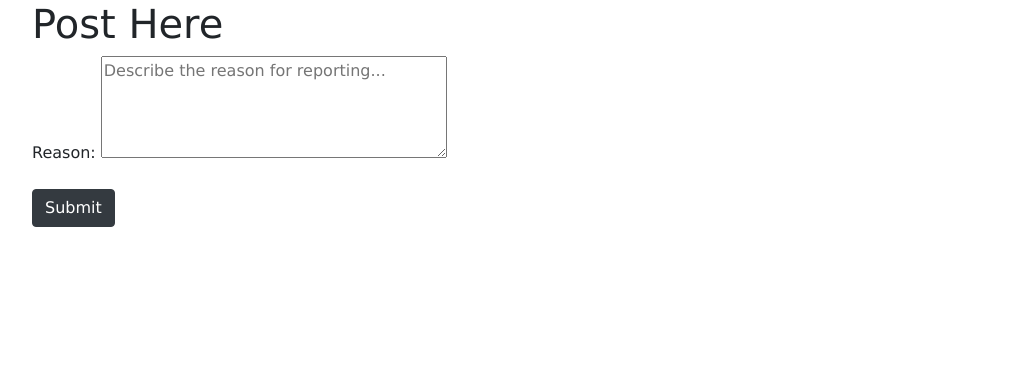
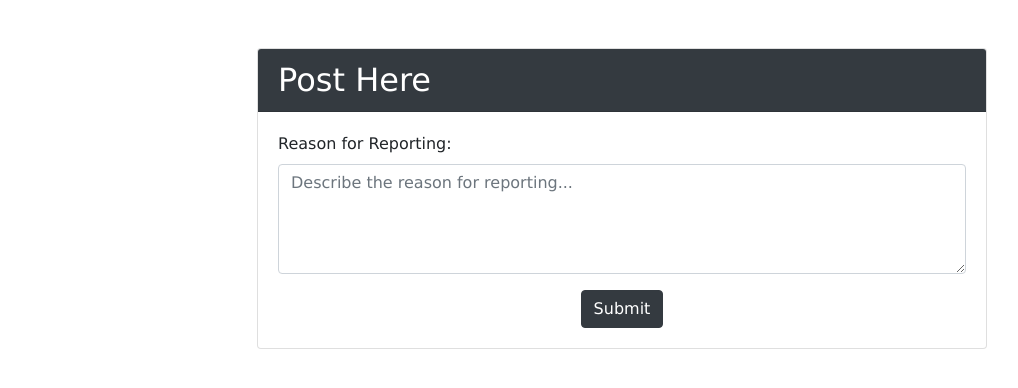
Before and after one commit to Anato-Eini/IntelliForums, a Django app: page /post/report_comment/3 in a window 1280 px wide. Shown: the part 56-444 px from the top of the page, without its empty margins (18-1036 px from the left). Run offline with Django 5.2, Linux system fonts and the light colour scheme; data comes from the database, SQL or seed files in the repository; some libraries are stand-ins or nearby versions.

Commit message:
Improve UI/UX for report post/comment

```diff
--- a/myblogsite/blog/forms.py
+++ b/myblogsite/blog/forms.py
@@ -199,7 +199,13 @@ class ReportPostForm(forms.ModelForm):
         model = ReportPost
         fields = ['reason']
         widgets = {
-            'reason': forms.Textarea(attrs={'placeholder': 'Describe the reason for reporting...', 'rows': 4}),
+            'reason': forms.Textarea(
+            attrs={
+                'class': 'form-control',
+                'placeholder': 'Describe the reason for reporting...',
+                'rows': 4
+            }
+            ),
         }
 
 class ReportCommentForm(forms.ModelForm):
@@ -207,5 +213,14 @@ class ReportCommentForm(forms.ModelForm):
         model = ReportComment
         fields = ['reason']
         widgets = {
-            'reason' : forms.Textarea(attrs={'placeholder': 'Describe the reason for reporting...', 'rows': 4}),
+            'reason': forms.Textarea(
+                attrs={
+                    'class': 'form-control',
+                    'placeholder': 'Describe the reason for reporting...',
+                    'rows': 4
+                }
+            ),
         }
+        labels = {
+            'reason': 'Reason for Reporting'
+        }
--- a/myblogsite/blog/templates/report_comment.html
+++ b/myblogsite/blog/templates/report_comment.html
@@ -9,15 +9,29 @@
 <body>
 
     {% include 'header.html' %}
-    <form action="" method="post" enctype="multipart/form-data" style = "margin: 0 50px;">
-        <h1>Post Here</h1>
-        {% csrf_token %}
+    <div class="container mt-5">
+        <div class="row justify-content-center">
+            <div class="col-md-8">
+                <div class="card">
+                    <div class="card-header bg-dark text-white">
+                        <h2 class="mb-0">Post Here</h2>
+                    </div>
+                    <div class="card-body">
+                        <form action="" method="post" enctype="multipart/form-data">
+                            {% csrf_token %}
 
-        {{ form.non_field_errors }}
+                            {{ form.non_field_errors }}
 
-        {{ form.as_p }}
+                            {{ form.as_p }}
 
-        <button type="submit" class="btn btn-dark">Submit</button>
-    </form>
+                            <div class="text-center">
+                                <button type="submit" class="btn btn-dark">Submit</button>
+                            </div>
+                        </form>
+                    </div>
+                </div>
+            </div>
+        </div>
+    </div>
 </body>
 </html>
--- a/myblogsite/blog/urls.py
+++ b/myblogsite/blog/urls.py
@@ -4,8 +4,6 @@ from django.urls import path
 from myblogsite import settings
 from . import views
 from .views import CustomLoginView, CustomLogoutView
-
-#TODO View other user's profile
 
 urlpatterns = [
     path('', views.go_default_page, name='default_page'),
```
Also changed, not shown: myblogsite/blog/templates/report_post.html (+21 -7 lines).
